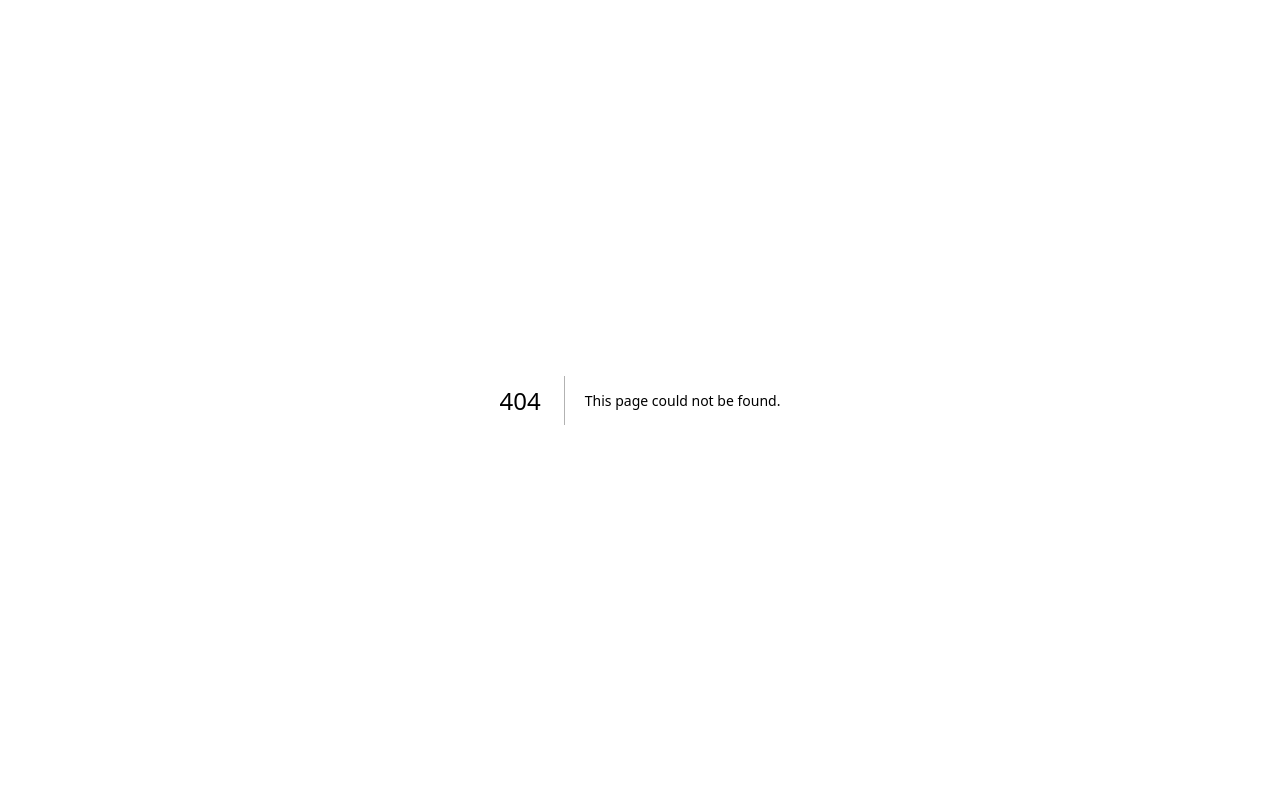
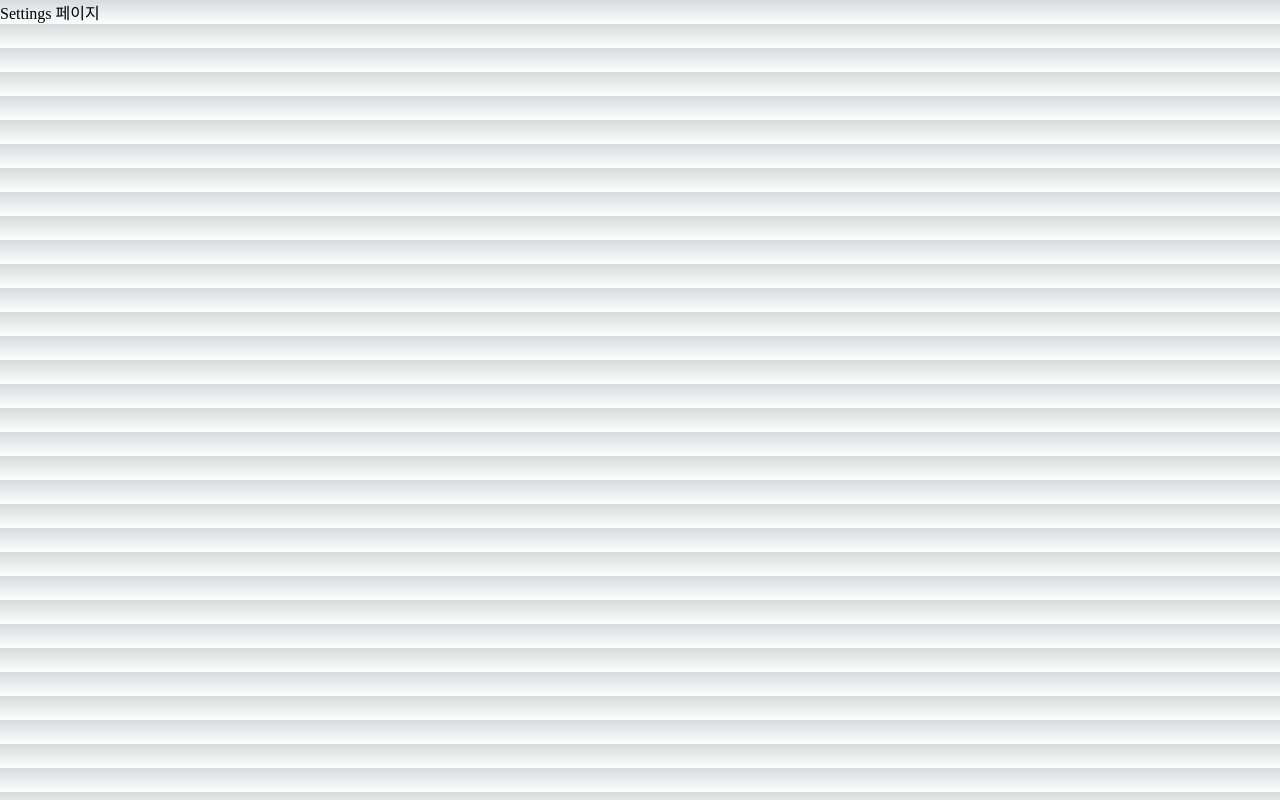
Before and after one commit to JiinSeok/watchit-next, a Next.js app: page /settings in a window 1280 px wide. Before the commit this address had no page. Built offline with nearby package versions, Linux system fonts and the light colour scheme.

Commit message:
페이지 나누기

```diff
--- a/pages/index.js
+++ b/pages/index.js
@@ -15,6 +15,7 @@ export default function Home() {
         <link rel="icon" href="/favicon.ico" />
       </Head>
       <main className={`${styles.main} ${inter.className}`}>
+        <>안녕 Next.js!</>
         <div className={styles.description}>
           <p>
             Get started by editing&nbsp;
--- /dev/null
+++ b/pages/movies/[id].js
@@ -0,0 +1,3 @@
+export default function Movie() {
+    return <div>Movie 페이지</div>;
+}
--- /dev/null
+++ b/pages/search.js
@@ -0,0 +1,3 @@
+export default function Search() {
+    return <div>Search 페이지</div>;
+}
--- /dev/null
+++ b/pages/settings.js
@@ -0,0 +1,3 @@
+export default function Settings() {
+    return <div>Settings 페이지</div>;
+}
```
